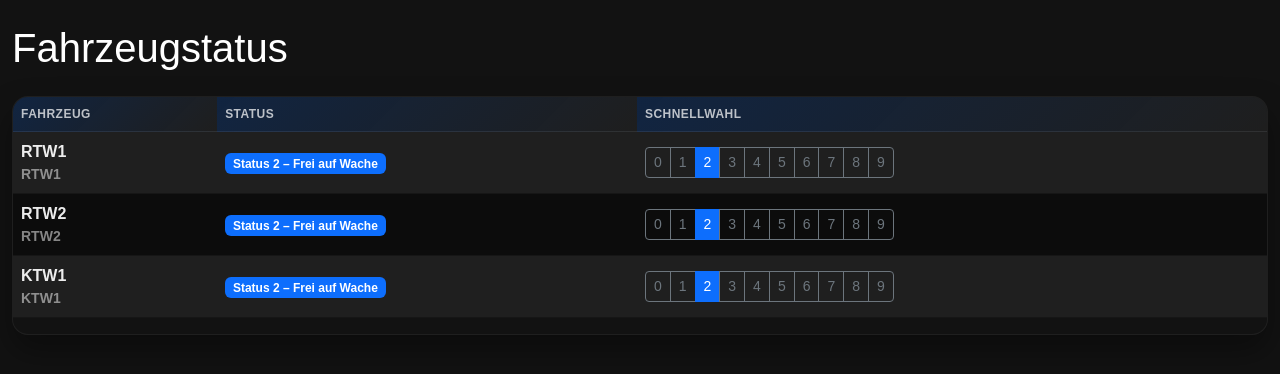
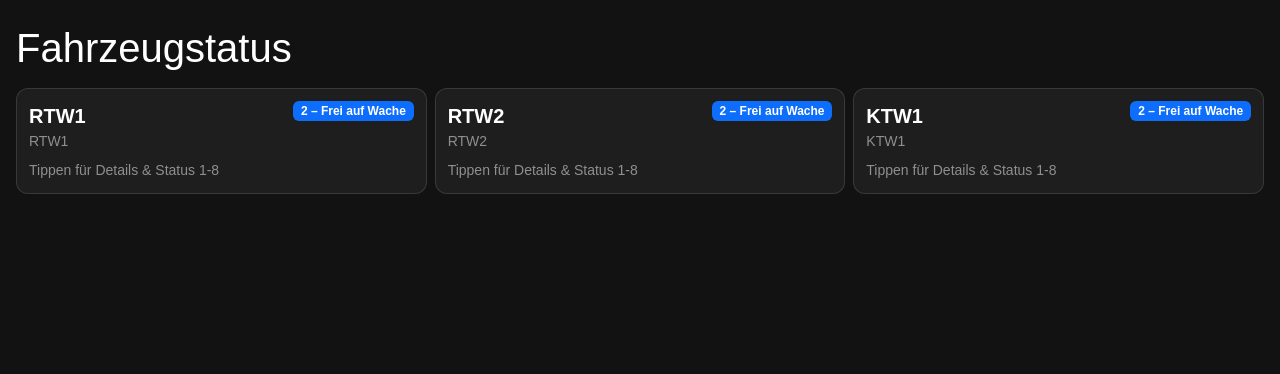
Before and after one commit to paujannick/Alarmmonitor-JRK, a Flask app: page /vehicle-status in a window 1280 px wide. Shown: the part 56-430 px from the top of the page. Run offline with Flask 3, Linux system fonts and the light colour scheme; data that the repository does not hold is empty.

Commit message:
Rework monitor scaling, touch vehicle status, and Pi Wi-Fi setup mode

```diff
--- a/static/style.css
+++ b/static/style.css
@@ -1694,3 +1694,35 @@ tr.status-9 .status-color {
 .table.table-dark tbody tr:hover {
   background-color: rgba(var(--accent-color-rgb), 0.24);
 }
+
+
+/* 5-inch touch optimized vehicle status */
+.vehicle-grid {
+  display: grid;
+  grid-template-columns: repeat(auto-fit, minmax(150px, 1fr));
+  gap: .5rem;
+}
+.vehicle-card {
+  background: rgba(255,255,255,.05);
+  border: 1px solid rgba(255,255,255,.12);
+  border-radius: .75rem;
+  padding: .75rem;
+  min-height: 98px;
+}
+.status-pad {
+  display: grid;
+  grid-template-columns: repeat(4, 1fr);
+  gap: .5rem;
+}
+
+/* Monitor should always fit screen */
+.monitor-page {
+  min-height: 100dvh;
+  height: 100dvh;
+}
+.monitor-content {
+  min-height: 0;
+}
+.monitor-table-body {
+  overflow: auto;
+}
--- a/templates/vehicle_status.html
+++ b/templates/vehicle_status.html
@@ -1,39 +1,35 @@
 {% extends 'base.html' %}
-{% block container_class %}container-fluid{% endblock %}
+{% block container_class %}container-fluid px-2 px-sm-3{% endblock %}
 {% block content %}
-<h1 class="mb-4">Fahrzeugstatus</h1>
-<div class="table-responsive">
-  <table class="table table-dark table-striped align-middle" id="vehicle-status-table">
-    <thead>
-      <tr>
-        <th scope="col">Fahrzeug</th>
-        <th scope="col">Status</th>
-        <th scope="col">Schnellwahl</th>
-      </tr>
-    </thead>
-    <tbody id="vehicle-status-board">
-    {% for name, info in vehicles.items() %}
-      <tr class="status-row" data-unit="{{ name }}">
-        <th scope="row">
-          <div class="fw-semibold">{{ name }}</div>
-          <div class="text-white-50 small vehicle-callsign">{{ info.callsign or info.name }}</div>
-        </th>
-        <td class="status-display">
-          <span class="badge bg-primary status-label">Status {{ info.status }} – {{ status_text[info.status] }}</span>
-        </td>
-        <td class="status-buttons">
-          <div class="btn-group btn-group-sm" role="group" aria-label="Status Schnellwahl">
-            {% for code, text in status_text.items() %}
-            <button type="button" class="btn btn-sm status-btn {% if code == info.status %}btn-primary{% else %}btn-outline-secondary{% endif %}" data-status="{{ code }}" title="{{ code }} - {{ text }}">
-              {{ code }}
-            </button>
-            {% endfor %}
-          </div>
-        </td>
-      </tr>
-    {% endfor %}
-    </tbody>
-  </table>
+<h1 class="mb-3">Fahrzeugstatus</h1>
+<div class="vehicle-grid" id="vehicle-status-board">
+{% for name, info in vehicles.items() %}
+  <article class="vehicle-card status-row" data-unit="{{ name }}" tabindex="0">
+    <div class="d-flex justify-content-between align-items-start gap-2">
+      <div>
+        <div class="fw-semibold fs-5">{{ name }}</div>
+        <div class="text-white-50 small vehicle-callsign">{{ info.callsign or info.name }}</div>
+      </div>
+      <span class="badge bg-primary status-label">{{ info.status }} – {{ status_text[info.status] }}</span>
+    </div>
+    <div class="small text-white-50 mt-2">Tippen für Details &amp; Status 1-8</div>
+  </article>
+{% endfor %}
+</div>
+
+<div class="modal fade" id="statusModal" tabindex="-1" aria-hidden="true">
+  <div class="modal-dialog modal-dialog-centered modal-fullscreen-sm-down">
+    <div class="modal-content bg-dark text-light">
+      <div class="modal-header">
+        <h5 class="modal-title" id="statusModalTitle">Fahrzeug</h5>
+        <button type="button" class="btn-close btn-close-white" data-bs-dismiss="modal" aria-label="Schließen"></button>
+      </div>
+      <div class="modal-body">
+        <p id="statusModalDetails" class="small text-white-50"></p>
+        <div class="status-pad" id="statusPad"></div>
+      </div>
+    </div>
+  </div>
 </div>
 <div class="alert alert-danger d-none mt-3" role="alert" id="status-error"></div>
 {% endblock %}
@@ -41,138 +37,65 @@
 <script>
 const statusText = {{ status_text|tojson }};
 const statusError = document.getElementById('status-error');
+const rows = document.querySelectorAll('.status-row');
+const modalEl = document.getElementById('statusModal');
+const modal = new bootstrap.Modal(modalEl);
+const modalTitle = document.getElementById('statusModalTitle');
+const modalDetails = document.getElementById('statusModalDetails');
+const statusPad = document.getElementById('statusPad');
+let currentUnit = null;
+let state = {};
 
-function getStatusLabel(status) {
-  return `Status ${status} – ${statusText[String(status)] || ''}`;
+function renderPad(activeStatus) {
+  statusPad.innerHTML = '';
+  for (let code = 1; code <= 8; code++) {
+    const b = document.createElement('button');
+    b.className = `btn ${code === activeStatus ? 'btn-primary' : 'btn-outline-light'} btn-lg`;
+    b.textContent = `${code}`;
+    b.onclick = () => sendStatus(currentUnit, code);
+    statusPad.appendChild(b);
+  }
 }
 
-function updateRow(row, info) {
-  if (!row || !info) return;
-  const status = Number(info.status);
-  const badge = row.querySelector('.status-label');
-  if (badge) {
-    badge.textContent = getStatusLabel(status);
-  }
-  const callsign = row.querySelector('.vehicle-callsign');
-  if (callsign) {
-    callsign.textContent = info.callsign || info.name || '';
-  }
-  row.querySelectorAll('.status-btn').forEach(btn => {
-    const btnStatus = Number(btn.dataset.status);
-    const isActive = btnStatus === status;
-    btn.classList.toggle('btn-primary', isActive);
-    btn.classList.toggle('btn-outline-secondary', !isActive);
-    btn.disabled = false;
-  });
+function openUnit(unit) {
+  const info = state[unit];
+  if (!info) return;
+  currentUnit = unit;
+  modalTitle.textContent = `${unit} – Status ${info.status}`;
+  modalDetails.textContent = `${info.callsign || ''} • ${info.location || 'Kein Standort'} • ${statusText[String(info.status)] || ''}`;
+  renderPad(Number(info.status));
+  modal.show();
 }
 
-async function sendStatus(unit, status, row) {
+async function sendStatus(unit, status) {
   try {
-    statusError.classList.add('d-none');
-    const buttons = row ? Array.from(row.querySelectorAll('.status-btn')) : [];
-    buttons.forEach(btn => (btn.disabled = true));
-    const response = await fetch('/api/dispatch', {
-      method: 'POST',
-      headers: { 'Content-Type': 'application/json' },
-      body: JSON.stringify({ unit, status })
-    });
+    const response = await fetch('/api/dispatch', {method:'POST', headers:{'Content-Type':'application/json'}, body:JSON.stringify({unit,status})});
     const data = await response.json();
-    if (!response.ok || !data.ok) {
-      throw new Error('Status konnte nicht gesetzt werden');
-    }
+    if (!response.ok || !data.ok) throw new Error('Status konnte nicht gesetzt werden');
     await refreshStatus();
+    openUnit(unit);
   } catch (err) {
     statusError.textContent = err.message || 'Status konnte nicht gesetzt werden';
     statusError.classList.remove('d-none');
-    if (row) {
-      row.querySelectorAll('.status-btn').forEach(btn => (btn.disabled = false));
-    }
   }
 }
 
 async function refreshStatus() {
-  try {
-    const response = await fetch('/api/status', {
-      cache: 'no-store',
-      headers: {
-        'Cache-Control': 'no-store'
-      }
-    });
-    if (!response.ok) throw new Error('Konnte Fahrzeugdaten nicht laden');
-    const data = await response.json();
-    document.querySelectorAll('.status-row').forEach(row => {
-      const unit = row.dataset.unit;
-      if (data[unit]) {
-        updateRow(row, data[unit]);
-      }
-    });
-    statusError.classList.add('d-none');
-    statusError.textContent = '';
-  } catch (err) {
-    statusError.textContent = err.message || 'Konnte Fahrzeugdaten nicht laden';
-    statusError.classList.remove('d-none');
-  }
-}
-
-function setupHandlers() {
-  document.querySelectorAll('.status-row').forEach(row => {
-    row.addEventListener('click', event => {
-      const button = event.target.closest('.status-btn');
-      if (!button || button.disabled) return;
-      const unit = row.dataset.unit;
-      const status = Number(button.dataset.status);
-      if (!unit || Number.isNaN(status)) return;
-      row.querySelectorAll('.status-btn').forEach(btn => (btn.disabled = true));
-      sendStatus(unit, status, row);
-    });
+  const response = await fetch('/api/status', {cache:'no-store'});
+  state = await response.json();
+  rows.forEach(row => {
+    const unit = row.dataset.unit;
+    const info = state[unit];
+    if (!info) return;
+    row.querySelector('.status-label').textContent = `${info.status} – ${statusText[String(info.status)] || ''}`;
+    row.querySelector('.vehicle-callsign').textContent = info.callsign || info.name || '';
   });
 }
-
-setupHandlers();
+rows.forEach(row => {
+  row.addEventListener('click', () => openUnit(row.dataset.unit));
+  row.addEventListener('keydown', e => { if (e.key === 'Enter' || e.key === ' ') openUnit(row.dataset.unit); });
+});
 refreshStatus();
-
-let eventSource = null;
-let reconnectTimer = null;
-
-function scheduleReconnect() {
-  if (reconnectTimer) return;
-  reconnectTimer = setTimeout(() => {
-    reconnectTimer = null;
-    connectEventStream();
-  }, 5000);
-}
-
-function connectEventStream() {
-  if (eventSource) {
-    eventSource.close();
-  }
-  eventSource = new EventSource('/events');
-  eventSource.onopen = () => {
-    if (reconnectTimer) {
-      clearTimeout(reconnectTimer);
-      reconnectTimer = null;
-    }
-    refreshStatus();
-  };
-  eventSource.onmessage = () => {
-    refreshStatus();
-  };
-  eventSource.onerror = () => {
-    if (eventSource) {
-      eventSource.close();
-      eventSource = null;
-    }
-    scheduleReconnect();
-  };
-}
-
-window.addEventListener('beforeunload', () => {
-  if (eventSource) {
-    eventSource.close();
-  }
-});
-
-connectEventStream();
-setInterval(refreshStatus, 30000);
+new EventSource('/events').onmessage = refreshStatus;
 </script>
 {% endblock %}
```
Also changed, not shown: templates/settings.html (+1 -34 lines), README.md, 2 other files.
